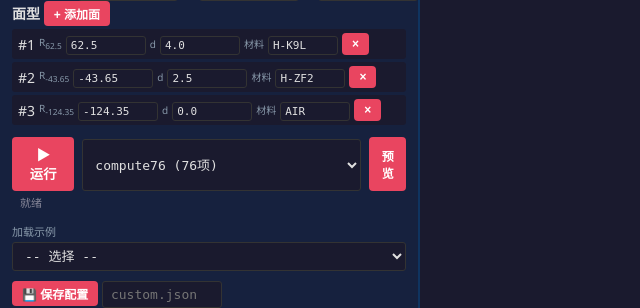
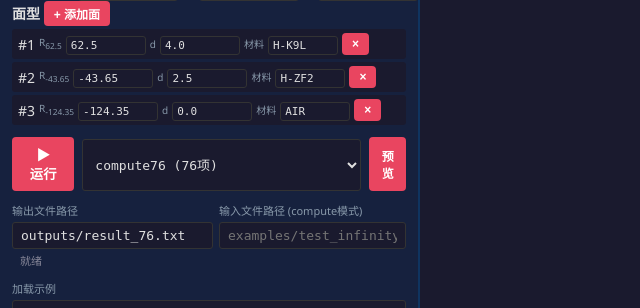
Before and after one commit to wallento189/optical_raytrace_cpp, a Flask app: page / in a window 1280 px wide. Shown: the part 492-800 px from the top of the page, without its empty margins (0-640 px from the left). Run offline with Flask 3, Linux system fonts and the light colour scheme.

Commit message:
修复输出路径问题，增加自定义输入输出路径

```diff
--- a/ui/server.py
+++ b/ui/server.py
@@ -94,9 +94,13 @@ def run():
             args.append("--print")
         out = config.get("output", "")
         if out:
-            args += ["--output", str(BASE / out)]
+            out_path = Path(out)
+            if not out_path.is_absolute():
+                out_path = OUTPUTS / out_path.name
+            args += ["--output", str(out_path)]
+            out = str(out_path)
         stdout, stderr, rc = run_binary("compute", args)
-        return jsonify({"ok": rc == 0, "stdout": stdout, "stderr": stderr, "mode": "compute"})
+        return jsonify({"ok": rc == 0, "stdout": stdout, "stderr": stderr, "output": out, "mode": "compute"})
 
     elif mode == "compute76":
         inf = config.get("infinity", "")
@@ -115,7 +119,10 @@ def run():
             fin = str(fin_path)
             with open(fin_path, "w") as f: f.write(data.get("finite_json", "{}"))
 
-        if not os.path.isabs(out): out = str(BASE / out)
+        out_path = Path(out)
+        if not out_path.is_absolute():
+            out_path = OUTPUTS / out_path.name
+        out = str(out_path)
 
         args = ["--infinity", inf, "--finite", fin, "--output", out]
         if print_config: args.append("--print")
@@ -124,20 +131,22 @@ def run():
         if rc != 0:
             return jsonify({"ok": False, "stdout": stdout, "stderr": stderr, "mode": "compute76"})
 
-        return jsonify({"ok": True, "stdout": stdout, "stderr": stderr, "output": out, "mode": "compute76"})
+        file_exists = out_path.exists()
+        return jsonify({"ok": True, "stdout": stdout, "stderr": stderr, "output": out, "file_exists": file_exists, "mode": "compute76"})
 
     return jsonify({"ok": False, "error": f"Unknown mode: {mode}"})
 
 @app.route("/api/results")
 def get_results():
     fname = request.args.get("file", str(OUTPUTS / "result_76.txt"))
-    if not os.path.isabs(fname):
-        fname = str(BASE / fname)
-    if not os.path.exists(fname):
-        return jsonify({"error": f"No results file: {fname}"}), 404
+    path = Path(fname)
+    if not path.is_absolute():
+        path = OUTPUTS / path.name
+    if not path.exists():
+        return jsonify({"error": f"No results file: {path}"}), 404
 
     rows = []
-    with open(fname) as f:
+    with open(path) as f:
         for line in f:
             line = line.strip()
             if not line or line.startswith("#") or line.startswith("--") or line.startswith("case"):
@@ -170,15 +179,16 @@ def get_results():
                 "value": value,
                 "unit": unit
             })
-    return jsonify({"rows": rows, "file": fname})
+    return jsonify({"rows": rows, "file": str(path)})
 
 @app.route("/api/download")
 def download():
     fname = request.args.get("file", "")
-    if not os.path.isabs(fname):
-        fname = str(BASE / fname)
-    if os.path.exists(fname):
-        return send_file(fname, as_attachment=True, download_name=os.path.basename(fname))
+    path = Path(fname)
+    if not path.is_absolute() and fname:
+        path = OUTPUTS / path.name
+    if path.exists():
+        return send_file(path, as_attachment=True, download_name=path.name)
     return jsonify({"error": "not found"}), 404
 
 @app.route("/api/preview", methods=["POST"])
--- a/ui/templates/index.html
+++ b/ui/templates/index.html
@@ -104,6 +104,10 @@ tr:hover { background:#1a1a3e; }
     </select>
     <button onclick="runPreview()" class="small">预览</button>
   </div>
+  <div class="row" style="margin-top:6px">
+    <div><label>输出文件路径</label><input id="output_path" value="outputs/result_76.txt" placeholder="outputs/result_76.txt"></div>
+    <div><label>输入文件路径 (compute模式)</label><input id="input_path" placeholder="examples/test_infinity.json"></div>
+  </div>
   <div class="status" id="status">就绪</div>
 
   <div style="margin-top:8px">
@@ -129,7 +133,7 @@ tr:hover { background:#1a1a3e; }
       <option value="{{ o }}">{{ o }}</option>
       {% endfor %}
     </select>
-    <button class="small" onclick="loadResults('outputs/result_76.txt')">刷新</button>
+    <button class="small" onclick="refreshResults()">刷新</button>
     <button class="small" onclick="downloadResults()">⬇ 下载</button>
     <span style="margin-left:8px;font-size:11px;">过滤:</span>
     <select onchange="filterResults(this.value)" style="width:auto;">
@@ -233,6 +237,8 @@ function buildConfig(){
     var rn = parseFloat(r);
     return {radius: isNaN(rn) ? r : rn, thickness: parseFloat(s.thickness), material_after: s.material_after};
   });
+  c.output = $('output_path').value || '';
+  c.input = $('input_path').value || '';
   return c;
 }
 
@@ -270,6 +276,8 @@ function jsonToForm(){
       surfaces.push({radius:''+s.radius, thickness:''+s.thickness, material_after:s.material_after});
     });
     renderForm();
+    $('output_path').value = c.output || 'outputs/result_76.txt';
+    $('input_path').value = c.input || '';
   } catch(e) { alert('JSON 解析错误: ' + e); }
 }
 
@@ -331,13 +339,19 @@ async function runCompute(){
     try { j = JSON.parse(text); } catch(e) { $('status').textContent = '✗ 服务器返回异常: '+text.substring(0,200); return; }
     if(j.ok){
       $('status').textContent = '✓ 完成';
-      if(j.mode === 'compute76') loadResults('outputs/result_76.txt');
-      else {
+      if(j.mode === 'compute76'){
+        if(j.file_exists === false){
+          $('status').textContent = '✗ 计算结果文件未生成. 错误: '+(j.stderr||'未知');
+        }
+        loadResults(j.output);
+      } else {
         var tbody = $('result_table').querySelector('tbody');
         tbody.innerHTML = '<tr><td colspan="5"><pre>'+j.stdout+'</pre></td></tr>';
       }
     } else {
-      $('status').textContent = '✗ 错误: '+ (j.stderr||j.error||j.trace||'');
+      var errMsg = j.stderr || j.error || '';
+      if(!errMsg && j.trace) errMsg = j.trace.substring(0,500);
+      $('status').textContent = '✗ 错误: '+ errMsg;
     }
   } catch(e) { $('status').textContent = '请求失败: '+e; }
 }
@@ -358,15 +372,21 @@ async function runPreview(){
 
 async function loadResults(fname){
   if(!fname) return;
+  window._currentResultFile = fname;
   try {
     var r = await fetch('/api/results?file='+encodeURIComponent(fname));
     var text = await r.text();
     var j;
     try { j = JSON.parse(text); } catch(e) { $('result_status').textContent = '解析失败'; return; }
-    if(j.error){ alert(j.error); return; }
+    if(j.error){ $('result_status').textContent = '✗ '+j.error; return; }
     renderResults(j.rows);
     $('result_status').textContent = j.rows.length+' 行 | '+j.file;
-  } catch(e) { $('result_status').textContent = '加载失败'; }
+  } catch(e) { $('result_status').textContent = '加载失败: '+e; }
+}
+
+function refreshResults(){
+  if(window._currentResultFile) loadResults(window._currentResultFile);
+  else loadResults('result_76.txt');
 }
 
 function renderResults(rows){
@@ -387,7 +407,8 @@ function filterResults(val){
 }
 
 function downloadResults(){
-  window.open('/api/download?file='+encodeURIComponent('outputs/result_76.txt'), '_blank');
+  var f = window._currentResultFile || 'result_76.txt';
+  window.open('/api/download?file='+encodeURIComponent(f), '_blank');
 }
 
 renderForm();
```
